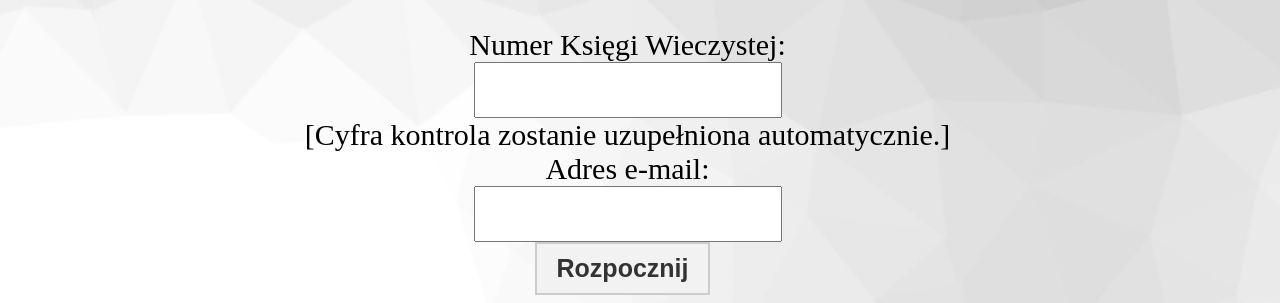
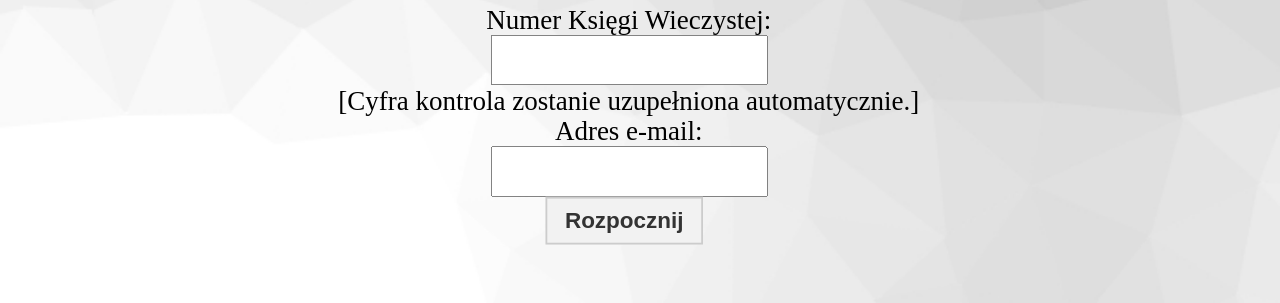
Before and after one commit to kokokomando/Samopis, a plain HTML site: page index.html in a window 1280 px wide. Shown: the part 723-1026 px from the top of the page. Drawn offline with Linux system fonts and the light colour scheme.

Commit message:
Update index.html

```diff
--- a/index.html
+++ b/index.html
@@ -4,6 +4,12 @@
   <title>Samopis - Umowa Sprzedaży</title>
 
 <style>
+
+
+  html {
+    transform: scale(0.9);
+  }
+
 body
   {
       background-image: url("background.png");
```
